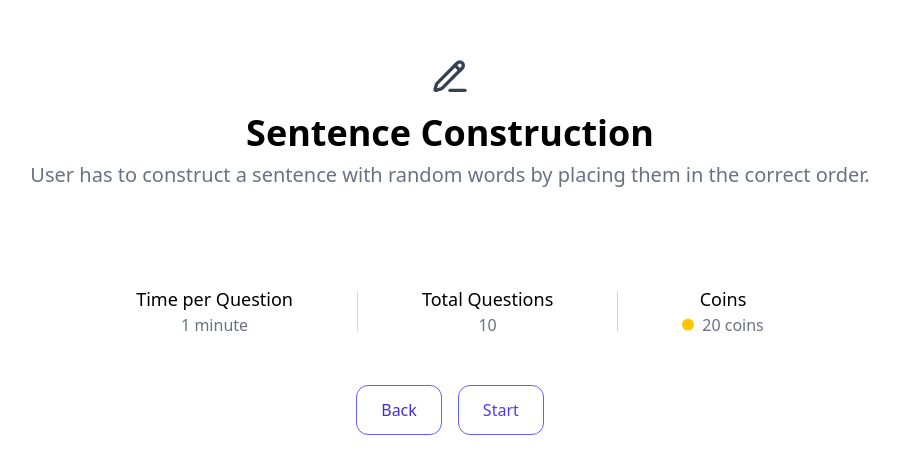
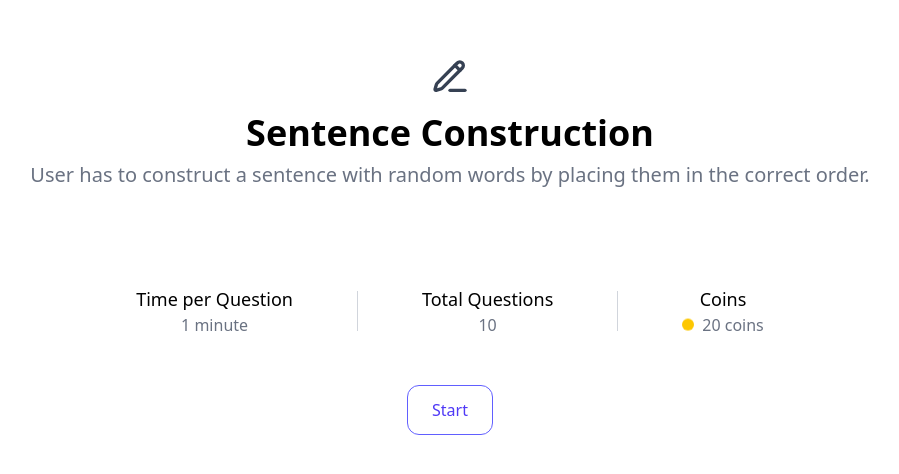
Before and after one commit to rainakallan/SentenceConstructionTool, a React (Vite) app: page / in a window 1280 px wide. Shown: the part 154-628 px from the top of the page, without its empty margins (190-1089 px from the left). Built offline with nearby package versions, Linux system fonts and the light colour scheme.

Commit message:
Successful Updated

```diff
--- a/src/pages/Home.jsx
+++ b/src/pages/Home.jsx
@@ -39,13 +39,7 @@ const Home = () => {
         </div>
 
         {/* Buttons */}
-        <div className="flex gap-4">
-          <button
-            className="px-6 py-3 border border-indigo-500 text-indigo-700 rounded-xl hover:bg-indigo-50 transition"
-            onClick={() => navigate(-1)}
-          >
-            Back
-          </button>
+
         <button
           className="
             px-6
@@ -60,7 +54,6 @@ const Home = () => {
         >
           Start
         </button>
-        </div>
       </main>
     </div>
   );
--- a/src/pages/Quiz.jsx
+++ b/src/pages/Quiz.jsx
@@ -177,6 +177,7 @@ const Quiz = () => {
               </button>
             ))}
           </div>
+
           <button
             onClick={handleNext}
             disabled={!isNextEnabled}
```
Lines whose indentation alone changed are shown as unchanged.
